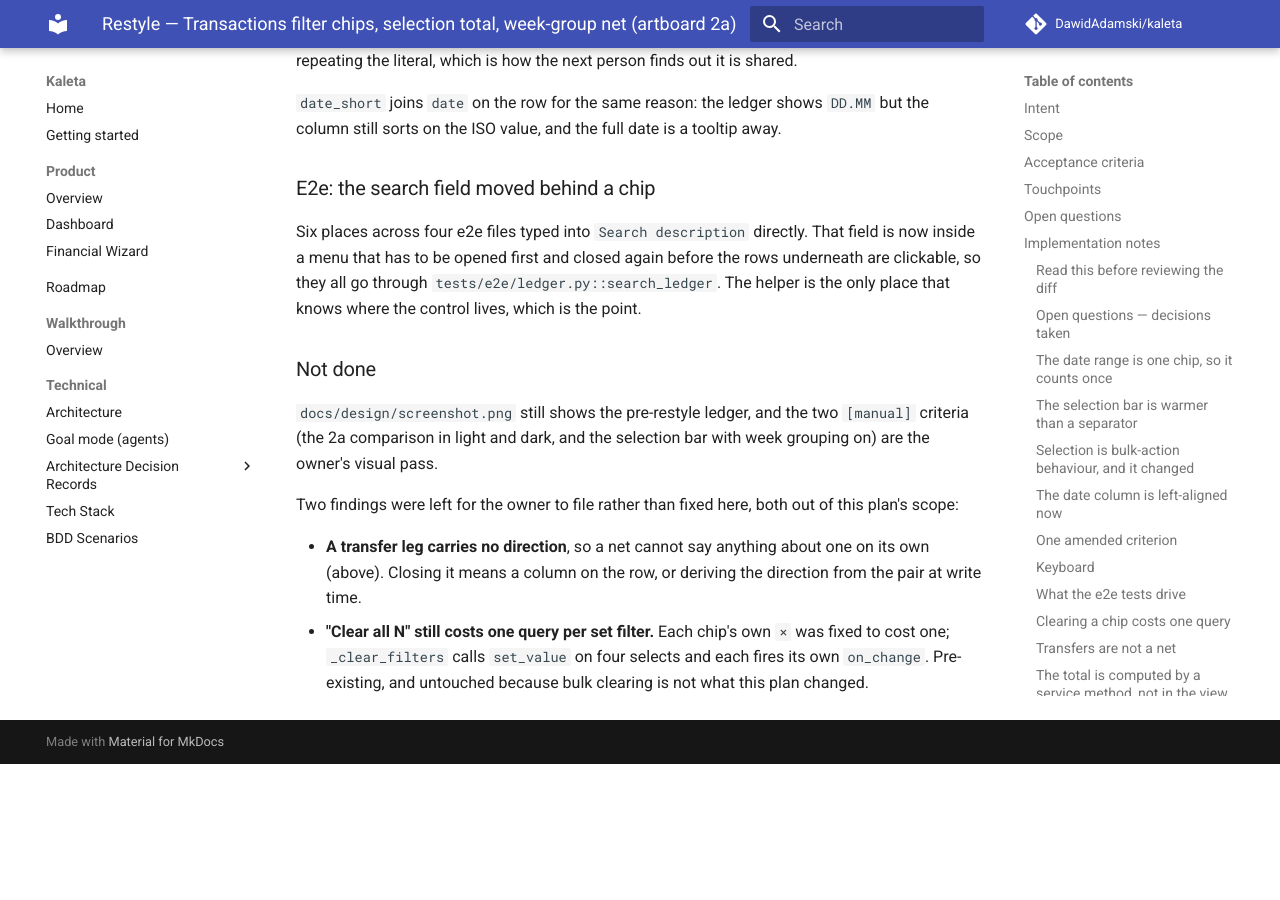
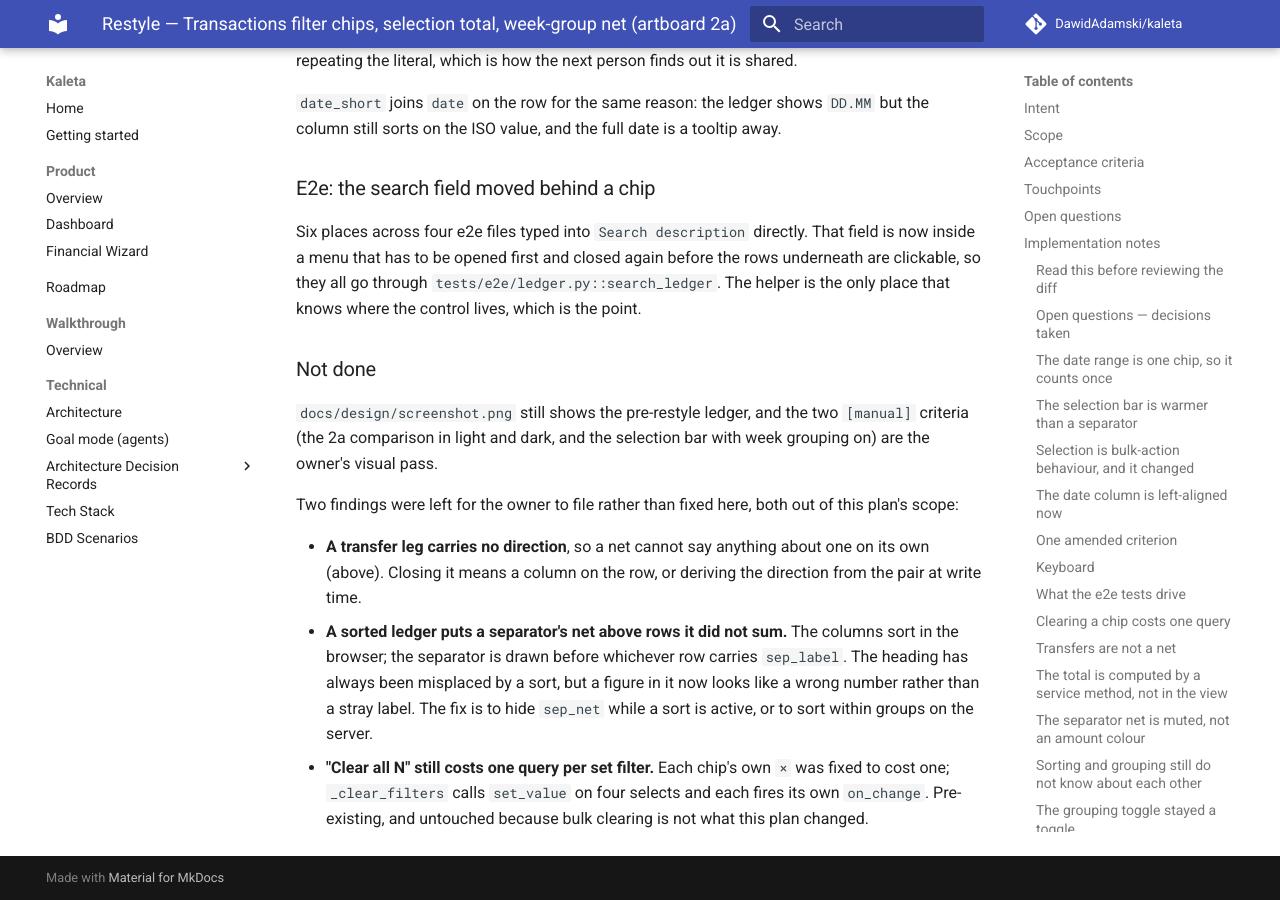
Before and after one commit to DawidAdamski/kaleta, an MkDocs documentation site: the page built from docs/plans/restyle-transactions-filter-chips.md, in a window 1280 px wide and 900 px high, scrolled down 8091 px. Built offline with MkDocs 1.6.1 and Material for MkDocs 9.7.7, drawn with Linux system fonts in a browser that asks for light colours; comment, search, counter and statistics services are not loaded; before the commit the page ends 8855 px from its top, so only the background shows below that.

Commit message:
docs(plans): the sort gap joins the list for the owner to file
A sorted ledger puts a separator's net above rows it did not sum. It was
described in the notes but missing from the list of things to file, which
is the half that survives archiving.

Co-Authored-By: Claude Opus 5 (1M context) <noreply@anthropic.com>
Claude-Session: https://claude.ai/code/session_0152AYpRfMD2oD5sjv3sg3qi

```diff
--- a/docs/plans/restyle-transactions-filter-chips.md
+++ b/docs/plans/restyle-transactions-filter-chips.md
@@ -392,6 +392,12 @@ out of this plan's scope:
 - **A transfer leg carries no direction**, so a net cannot say anything
   about one on its own (above). Closing it means a column on the row, or
   deriving the direction from the pair at write time.
+- **A sorted ledger puts a separator's net above rows it did not sum.**
+  The columns sort in the browser; the separator is drawn before whichever
+  row carries `sep_label`. The heading has always been misplaced by a sort,
+  but a figure in it now looks like a wrong number rather than a stray
+  label. The fix is to hide `sep_net` while a sort is active, or to sort
+  within groups on the server.
 - **"Clear all N" still costs one query per set filter.** Each chip's own
   `×` was fixed to cost one; `_clear_filters` calls `set_value` on four
   selects and each fires its own `on_change`. Pre-existing, and untouched
```
Also changed, not shown: 1 other file.
